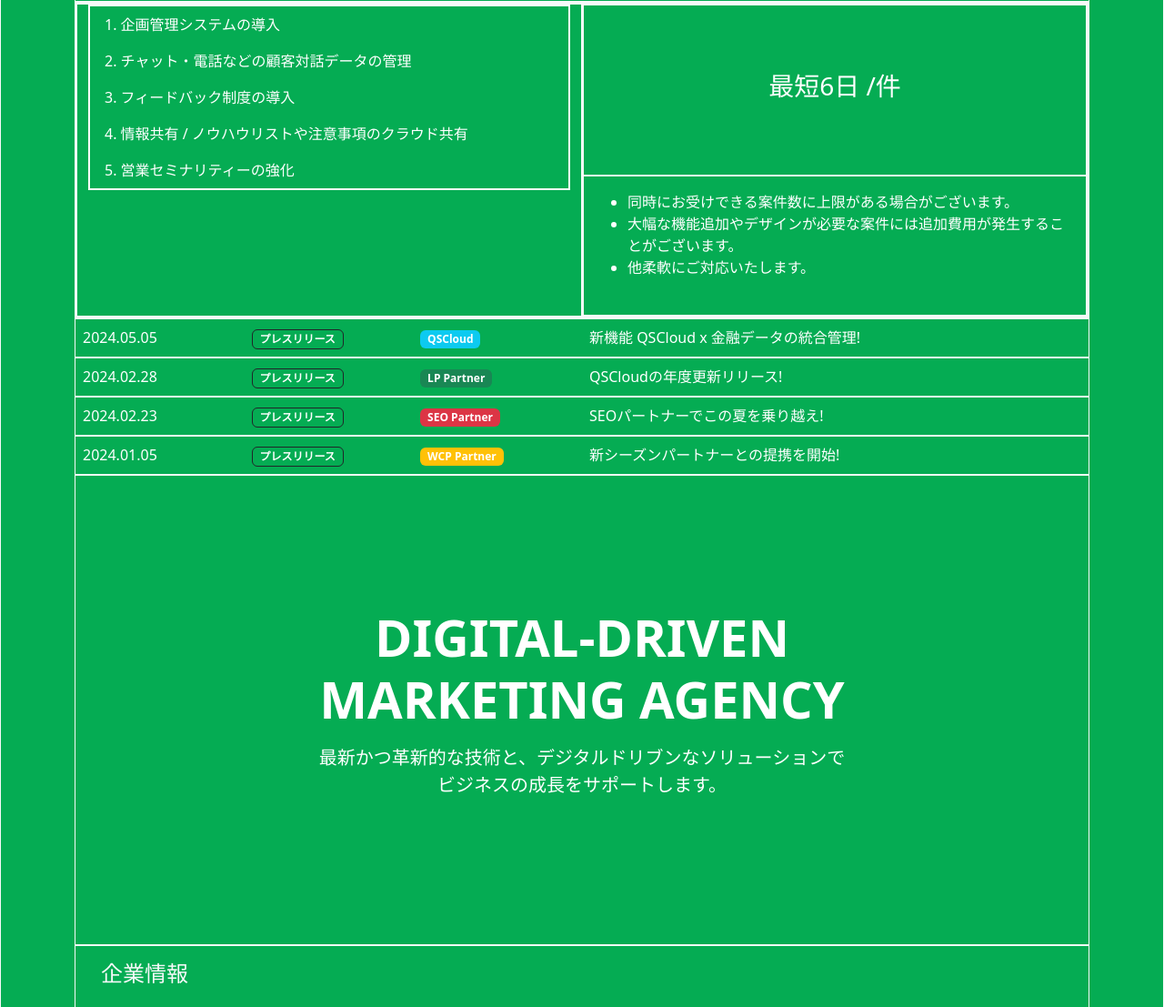
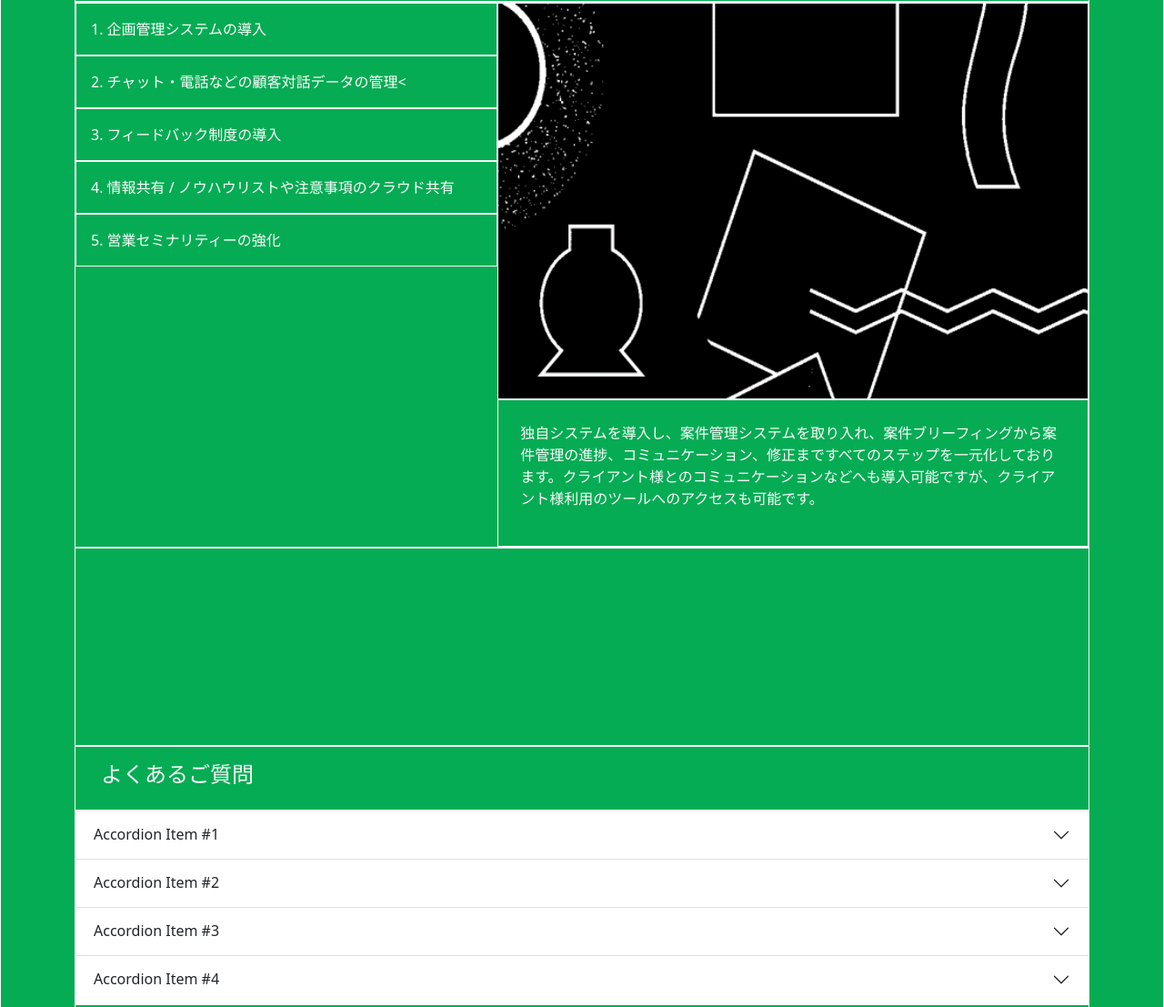
Before and after one commit to denzizzy966/lp-partner-template, a plain HTML site: page index.html in a window 1280 px wide. Shown: the part 2839-3946 px from the top of the page at 91% size. Drawn offline with nearby package versions, Linux system fonts and the light colour scheme.

Commit message:
Update
Updated Business Process and Update FAQ

```diff
--- a/index.html
+++ b/index.html
@@ -282,100 +282,115 @@
             </div>
             <!-- Business Process Content -->
             <div class="container border border-light">
-                <div class="row p-0 border border-light">
-                    <div class="col-md-6 border border-light">
-                        <div class="text-white">
-                            <div class="align-items-center">
-                                <div>
-                                    <ul class="list-group">
-                                        <li class="list-group-item text-white">1. 企画管理システムの導入</li>
-                                        <li class="list-group-item text-white">2. チャット・電話などの顧客対話データの管理</li>
-                                        <li class="list-group-item text-white">3. フィードバック制度の導入</li>
-                                        <li class="list-group-item text-white">4. 情報共有 / ノウハウリストや注意事項のクラウド共有</li>
-                                        <li class="list-group-item text-white">5. 営業セミナリティーの強化</li>
-                                    </ul>
+                <div class="row">
+                    <div class="col-md-5 p-0">
+                        <div class="container">
+                            <div class="row border border-light">
+                                <div class="col text-white p-3">
+                                    1. 企画管理システムの導入
+                                </div>
+                            </div>
+                            <div class="row border border-light">
+                                <div class="col text-white p-3">
+                                    2. チャット・電話などの顧客対話データの管理<
+                                </div>
+                            </div>
+                            <div class="row border border-light">
+                                <div class="col text-white p-3">
+                                    3. フィードバック制度の導入
+                                </div>
+                            </div>
+                            <div class="row border border-light">
+                                <div class="col text-white p-3">
+                                    4. 情報共有 / ノウハウリストや注意事項のクラウド共有
+                                </div>
+                            </div>
+                            <div class="row border border-light">
+                                <div class="col text-white p-3">
+                                    5. 営業セミナリティーの強化
                                 </div>
                             </div>
                         </div>
                     </div>
-                    <div class="col-md-6 border border-light">
-                        <div class="row p-0 border border-light">
-                            <div class="p-3 mb-2 text-white">
-                                <div class="align-items-center">
+                    <div class="col-md-7 p-0">
+                        <div class="container">
+                            <div class="row border border-light">
+                                <div class="col p-0">
                                     <div>
-                                        <h3 class="p-2 my-5 text-center">最短6日 /件
-                                        </h3>
+                                        <img src="assets/Picture1.gif" alt="" style="width: 100%;">
                                     </div>
                                 </div>
                             </div>
-                        </div>
-                        <div class="row p-0 border border-light">
-                            <div class="p-3 mb-2 text-white">
-                                <div class="d-flex align-items-center">
-                                    <div>
-                                        <ul>
-                                            <li>同時にお受けできる案件数に上限がある場合がございます。
-                                            </li>
-                                            <li>大幅な機能追加やデザインが必要な案件には追加費用が発生することがございます。
-                                            </li>
-                                            <li>他柔軟にご対応いたします。
-                                            </li>
-                                        </ul>
-                                    </div>
+                            <div class="row border border-light p-0">
+                                <div class="col p-0">
+                                    <p class="text-white p-4">独自システムを導入し、案件管理システムを取り入れ、案件ブリーフィングから案件管理の進捗、コミュニケーション、修正まですべてのステップを一元化しております。クライアント様とのコミュニケーションなどへも導入可能ですが、クライアント様利用のツールへのアクセスも可能です。
+                                    </p>
                                 </div>
                             </div>
                         </div>
                     </div>
                 </div>
             </div>
-            <div class="container">
-                <div class="row border border-light text-white">
-                    <div class="col-2 p-2">2024.05.05</div>
-                    <div class="col-2 p-2">
-                        <span class="badge bg-default border border-dark">プレスリリース</span>
-                    </div>
-                    <div class="col-2 p-2">
-                        <span class="badge bg-info">QSCloud</span>
-                    </div>
-                    <div class="col-6 p-2">新機能 QSCloud x 金融データの統合管理!</div>
-                </div>
-                <div class="row border border-light text-white">
-                    <div class="col-2 p-2">2024.02.28</div>
-                    <div class="col-2 p-2">
-                        <span class="badge bg-default border border-dark">プレスリリース</span>
-                    </div>
-                    <div class="col-2 p-2">
-                        <span class="badge bg-success">LP Partner</span>
-                    </div>
-                    <div class="col-6 p-2">QSCloudの年度更新リリース!</div>
-                </div>
-                <div class="row border border-light text-white">
-                    <div class="col-2 p-2">2024.02.23</div>
-                    <div class="col-2 p-2">
-                        <span class="badge bg-default border border-dark">プレスリリース</span>
-                    </div>
-                    <div class="col-2 p-2">
-                        <span class="badge bg-danger">SEO Partner</span>
-                    </div>
-                    <div class="col-6 p-2">SEOパートナーでこの夏を乗り越え!</div>
-                </div>
-                <div class="row border border-light text-white">
-                    <div class="col-2 p-2">2024.01.05</div>
-                    <div class="col-2 p-2">
-                        <span class="badge bg-default border border-dark">プレスリリース</span>
-                    </div>
-                    <div class="col-2 p-2">
-                        <span class="badge bg-warning">WCP Partner</span>
-                    </div>
-                    <div class="col-6 p-2">新シーズンパートナーとの提携を開始!</div>
+            <div class="container border border-light">
+                <div class="p-5 m-5">
+                    &nbsp;
                 </div>
             </div>
-            <div class="container-fluid border border-light text-white pb-5 pt-5">
-                <div class="row p-5">
-                    <div class="col-md-12 text-center p-5">
-                        <h1 class="display-4" style="font-weight: 700;">DIGITAL-DRIVEN <br> MARKETING AGENCY</h1>
-                        <p class="lead mt-3">最新かつ革新的な技術と、デジタルドリブンなソリューションで<br>ビジネスの成長をサポートします。</p>
+            <!-- FAQ Title -->
+            <div class="container border border-light">
+                <div class="text-left text-light p-3">
+                    <h4>よくあるご質問
+                    </h4>
+                </div>
+            </div>
+            <!-- FAQ Content -->
+            <div class="container border border-light p-0">
+                <div class="accordion accordion-flush" id="accordionFlushExample">
+                    <div class="accordion-item">
+                      <h2 class="accordion-header" id="flush-headingOne">
+                        <button class="accordion-button collapsed" type="button" data-bs-toggle="collapse" data-bs-target="#flush-collapseOne" aria-expanded="false" aria-controls="flush-collapseOne">
+                          Accordion Item #1
+                        </button>
+                      </h2>
+                      <div id="flush-collapseOne" class="accordion-collapse collapse" aria-labelledby="flush-headingOne" data-bs-parent="#accordionFlushExample">
+                        <div class="accordion-body">Placeholder content for this accordion, which is intended to demonstrate the <code>.accordion-flush</code> class. This is the first item's accordion body.</div>
+                      </div>
                     </div>
+                    <div class="accordion-item">
+                      <h2 class="accordion-header" id="flush-headingTwo">
+                        <button class="accordion-button collapsed" type="button" data-bs-toggle="collapse" data-bs-target="#flush-collapseTwo" aria-expanded="false" aria-controls="flush-collapseTwo">
+                          Accordion Item #2
+                        </button>
+                      </h2>
+                      <div id="flush-collapseTwo" class="accordion-collapse collapse" aria-labelledby="flush-headingTwo" data-bs-parent="#accordionFlushExample">
+                        <div class="accordion-body">Placeholder content for this accordion, which is intended to demonstrate the <code>.accordion-flush</code> class. This is the second item's accordion body. Let's imagine this being filled with some actual content.</div>
+                      </div>
+                    </div>
+                    <div class="accordion-item">
+                      <h2 class="accordion-header" id="flush-headingThree">
+                        <button class="accordion-button collapsed" type="button" data-bs-toggle="collapse" data-bs-target="#flush-collapseThree" aria-expanded="false" aria-controls="flush-collapseThree">
+                          Accordion Item #3
+                        </button>
+                      </h2>
+                      <div id="flush-collapseThree" class="accordion-collapse collapse" aria-labelledby="flush-headingThree" data-bs-parent="#accordionFlushExample">
+                        <div class="accordion-body">Placeholder content for this accordion, which is intended to demonstrate the <code>.accordion-flush</code> class. This is the third item's accordion body. Nothing more exciting happening here in terms of content, but just filling up the space to make it look, at least at first glance, a bit more representative of how this would look in a real-world application.</div>
+                      </div>
+                    </div>
+                    <div class="accordion-item">
+                      <h2 class="accordion-header" id="flush-headingFour">
+                        <button class="accordion-button collapsed" type="button" data-bs-toggle="collapse" data-bs-target="#flush-collapseFour" aria-expanded="false" aria-controls="flush-collapseFour">
+                          Accordion Item #4
+                        </button>
+                      </h2>
+                      <div id="flush-collapseFour" class="accordion-collapse collapse" aria-labelledby="flush-headingFour" data-bs-parent="#accordionFlushExample">
+                        <div class="accordion-body">Placeholder content for this accordion, which is intended to demonstrate the <code>.accordion-flush</code> class. This is the third item's accordion body. Nothing more exciting happening here in terms of content, but just filling up the space to make it look, at least at first glance, a bit more representative of how this would look in a real-world application.</div>
+                      </div>
+                    </div>
+                  </div>
+            </div>
+            <div class="container border border-light">
+                <div class="p-5 m-5">
+                    &nbsp;
                 </div>
             </div>
             <!-- About Us Title -->
```
Also changed, not shown: css/styles.css.
